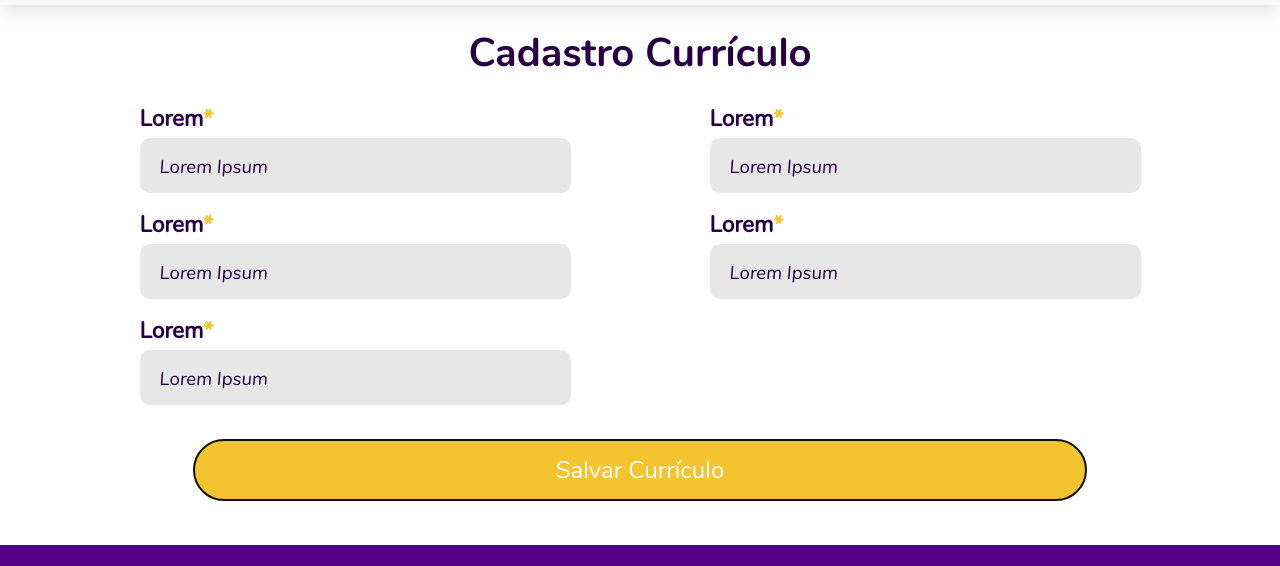
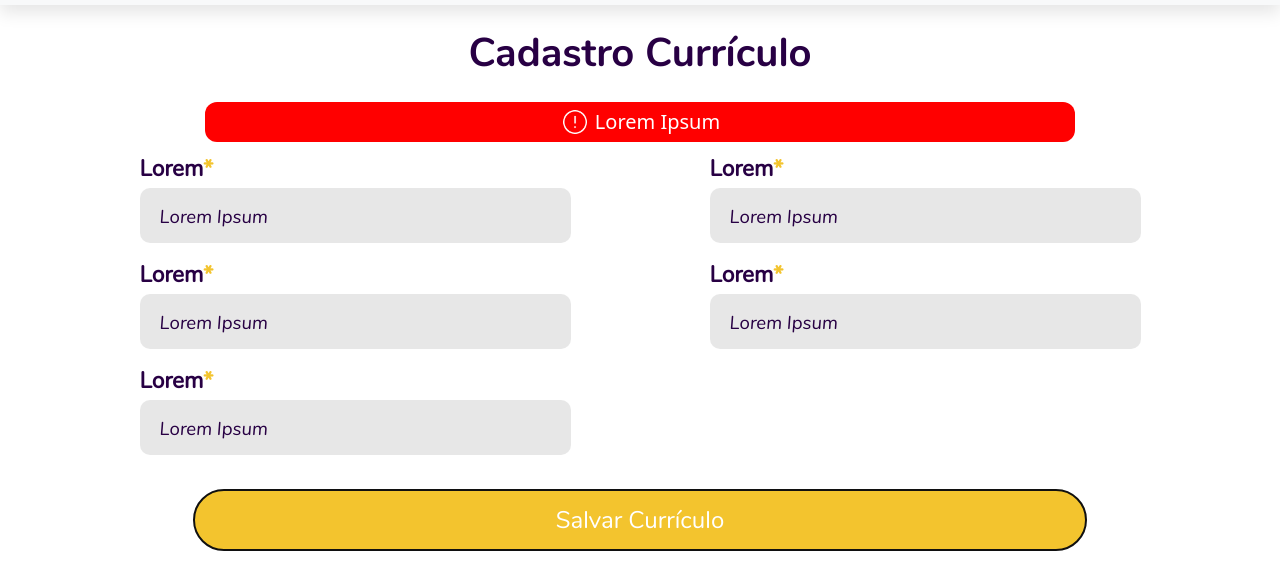
Before and after one commit to Lemos1347/Projeto3, a plain HTML site: page src/Frontend/view/createCurriculum.html in a window 1280 px wide. Both pictures are taken after a click on the button "Salvar Currículo". Shown: the part 71-637 px from the top of the page. Drawn offline with nearby package versions, Linux system fonts and the light colour scheme.

Commit message:
add root var on css; add alert on createCurriculum

```diff
--- a/src/Frontend/css/style.css
+++ b/src/Frontend/css/style.css
@@ -1,3 +1,13 @@
+:root {
+  --roxo-padrao: #530084;
+  --roxo-hover: #280044;
+  --amarelo-padrao: #F3C42E;
+  --amarelo-hover: #F89F4F;
+  --branco-padrao: #FFFFFF;
+  --preto-padrao: #000000;
+  --cinza-claro-fundo: #EFEFEF;
+}
+
 @font-face {
     font-family: 'nunito';
     src: url('../fonts/Nunito-Regular.ttf');
@@ -185,3 +195,23 @@ h1{
 .btnSaveCurriculum:hover{
   background-color: #280044;
 }
+
+.alertContainer {
+  align-items: center;
+  justify-content: center;
+  margin-bottom: 10px;
+  display: none;
+}
+
+.alertDiv {
+  display: flex;
+  flex-direction: row;
+  align-items: center;
+  justify-content: center;
+  background-color: red;
+  width: 78%;
+  height: 40px;
+  border-radius: 12px;
+  gap: 5px;
+  color: white;
+}
--- /dev/null
+++ b/src/Frontend/js/createCurriculum.js
@@ -0,0 +1,10 @@
+function verifyInfos() {
+    document.getElementById('alertContainer').style.display = 'flex'
+
+    document.getElementById('alertContainer').scrollIntoView();
+    window.scroll(0, -150)
+
+    setTimeout(() => {
+        document.getElementById('alertContainer').style.display = 'none'
+    }, "4000")
+}
--- a/src/Frontend/view/createCurriculum.html
+++ b/src/Frontend/view/createCurriculum.html
@@ -97,6 +97,14 @@
         <div class="col-12">
           <h1>Cadastro Currículo</h1>
         </div>
+        <!-- Alert -->
+        <div class="col-sm-12 alertContainer" id = "alertContainer">
+          <div class="alertDiv">
+            <img src="../images/iconError.png" style="width: 30px; height: 30px; color: white;">
+            <p style="margin-bottom: 0px;">Lorem Ipsum</p>
+          </div>
+        </div>
+        <!-- Alert -->
         <div class="col-sm-12 col-md-6 listaInputs">
           <div class="row inputDiv">
             <div class="col-10 ">
@@ -148,7 +156,7 @@
           </div>
         </div>
         <div class="col-12 listaInputs">
-          <button class="btnSaveCurriculum">Salvar Currículo</button>
+          <button class="btnSaveCurriculum" onclick="verifyInfos()">Salvar Currículo</button>
         </div>
       </div>
     </div>
@@ -212,6 +220,9 @@
   </footer>
   <!-- Footer -->
 
+  <!-- JavaScript File -->
+  <script src="../js/createCurriculum.js"></script>
+
   <!-- Bootstrap core JavaScript -->
   <script src="../vendor/jquery/jquery.min.js"></script>
   <script src="../vendor/bootstrap/js/bootstrap.bundle.min.js"></script>
```
Also changed, not shown: src/Frontend/images/iconError.png (added), src/Frontend/js/jsFrontEnd.txt (deleted).
